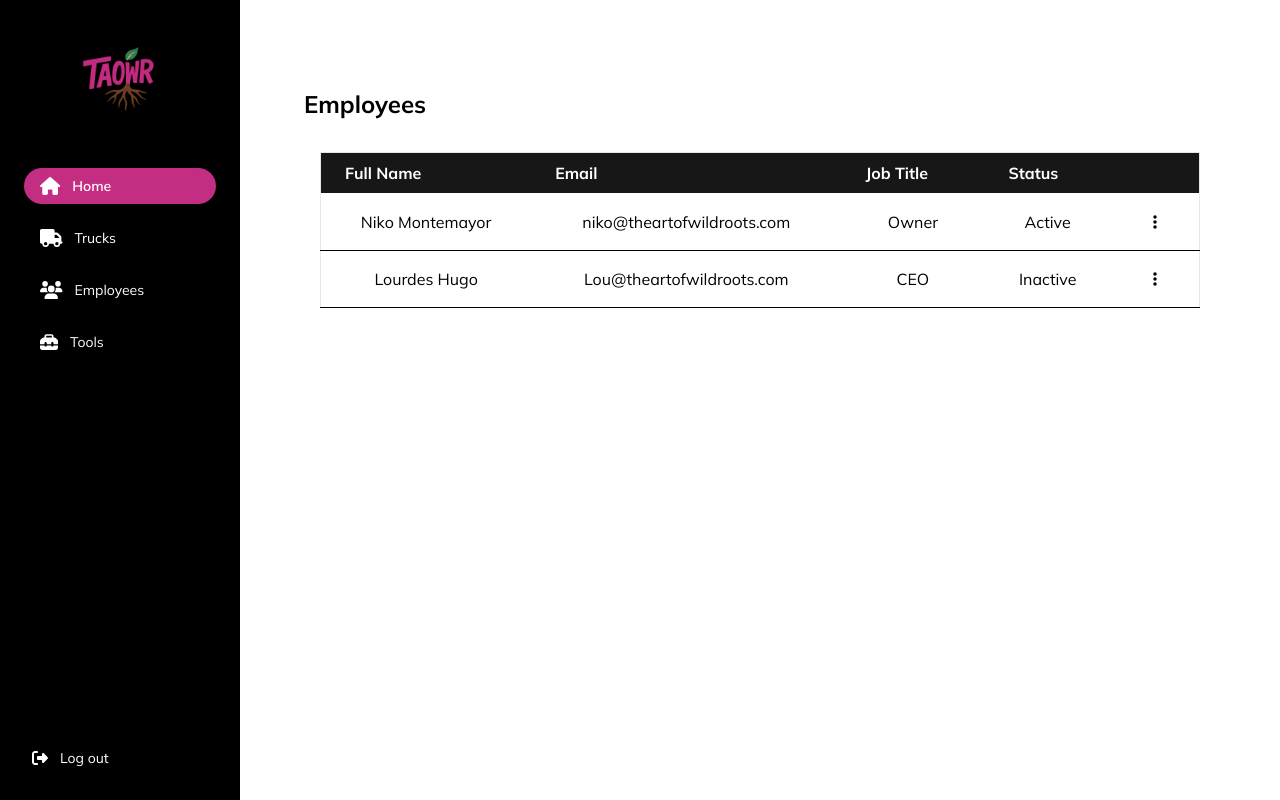
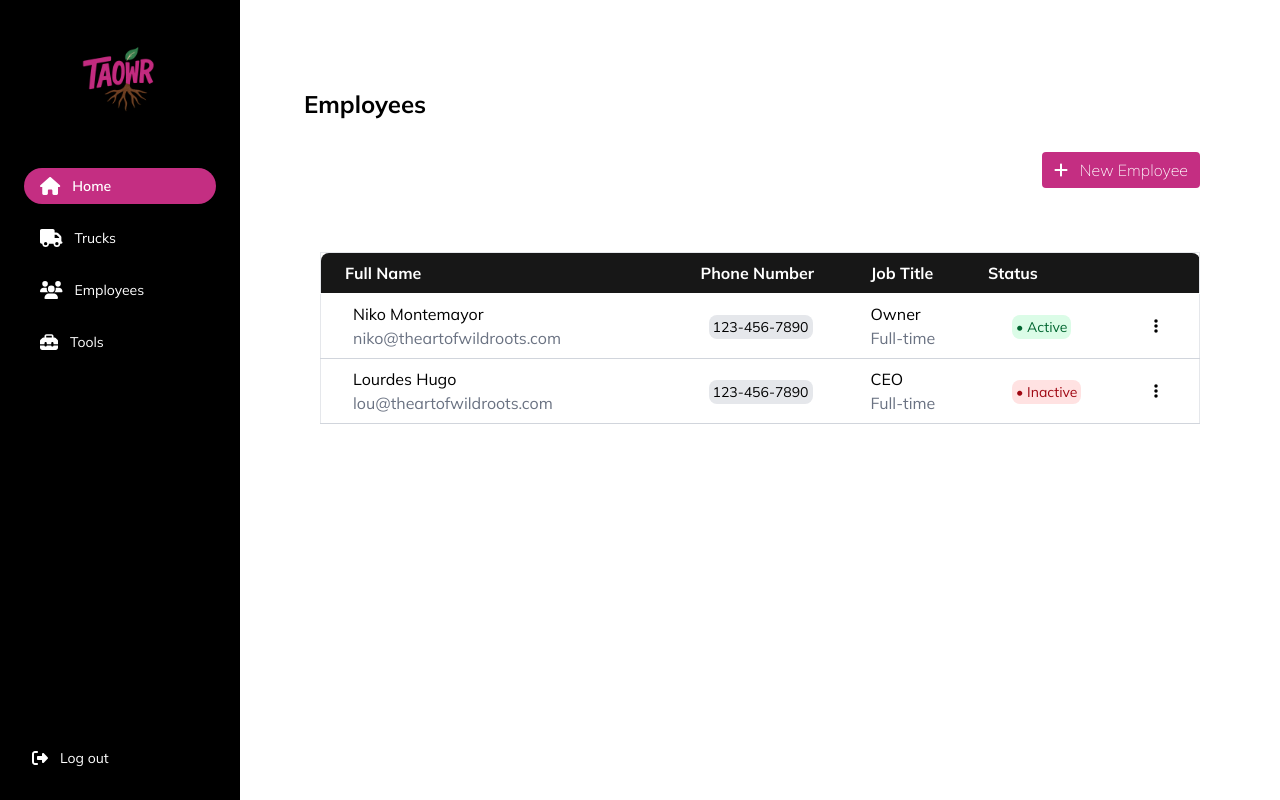
Before and after one commit to wrpachonlop/TAOWR-frontend, a Next.js app: page /employees in a window 1280 px wide. Built offline with nearby package versions, Linux system fonts and the light colour scheme; a web font is replaced by a local one.

Commit message:
Le coloqué estilos a la tabla de empleados, agregué el botón de nuevo empleado

```diff
--- a/src/app/employees/page.js
+++ b/src/app/employees/page.js
@@ -1,7 +1,7 @@
 'use client';
 import React, {useState} from 'react';
 import { FontAwesomeIcon } from '@fortawesome/react-fontawesome'
-import { faEllipsisVertical } from '@fortawesome/free-solid-svg-icons'
+import { faEllipsisVertical, faPlus } from '@fortawesome/free-solid-svg-icons'
 export default function EmployeesPage() {
     const optionsForMenu = [
       {value:1, name: 'View Profile'},
@@ -29,31 +29,41 @@ export default function EmployeesPage() {
 
   const employees=[ //Estoy creando las tablas con la información de los empleados
     { id: 1, CreatedAt : '2025-05-03', UpdatedAt: '2025-05-03', DeletedAt: null, FullName:'Niko Montemayor', Email:'niko@theartofwildroots.com', Phone:'123-456-7890', Address: '123 Main St' , PostalCode: 'V5K0A1' , DriversLicense: 'D1234567' , SIN: '123456789' , BirthDate: '1990-01-01' , IsAdmin: false , IsActive: true , StartDate: "2024-05-01" , JobTitle: 'Owner', TypeContract: 'Full-time', Salary: 50000, InstitutionNo: "001", AccountNo: "123456789",TransitNo: "00011",BankAccountName: "John Doe",Tools: [], Trucks: [],EmergencyContacts: [{ID: 1,CreatedAt: "2025-05-03T17:12:18.716121Z",UpdatedAt: "2025-05-03T17:12:18.716121Z",DeletedAt: null,EmployeeID: 1,Name: "Jane Doe", Phone: "987-654-3210",Address: "456 Another Street",Relationship: "Spouse"}]},
-    { id: 2, CreatedAt : '2025-05-03', UpdatedAt: '2025-05-03',DeletedAt: null, FullName:'Lourdes Hugo', Email:'Lou@theartofwildroots.com', Phone:'123-456-7890', Address: '123 Main St' , PostalCode: 'V5K0A1' , DriversLicense: 'D1234567' , SIN: '123456789' , BirthDate: '1990-01-01' , IsAdmin: false , IsActive: false ,StartDate: "2024-05-01" , JobTitle: 'CEO', TypeContract: 'Full-time', Salary: 50000, InstitutionNo: "001",AccountNo: "123456789",TransitNo: "00011",BankAccountName: "John Doe",Tools: [],Trucks: [],EmergencyContacts: [{ID: 1,CreatedAt: "2025-05-03T17:12:18.716121Z",UpdatedAt: "2025-05-03T17:12:18.716121Z",DeletedAt: null,EmployeeID: 1,Name: "Jane Doe", Phone: "987-654-3210",Address: "456 Another Street",Relationship: "Spouse"}]},
+    { id: 2, CreatedAt : '2025-05-03', UpdatedAt: '2025-05-03',DeletedAt: null, FullName:'Lourdes Hugo', Email:'lou@theartofwildroots.com', Phone:'123-456-7890', Address: '123 Main St' , PostalCode: 'V5K0A1' , DriversLicense: 'D1234567' , SIN: '123456789' , BirthDate: '1990-01-01' , IsAdmin: false , IsActive: false ,StartDate: "2024-05-01" , JobTitle: 'CEO', TypeContract: 'Full-time', Salary: 50000, InstitutionNo: "001",AccountNo: "123456789",TransitNo: "00011",BankAccountName: "John Doe",Tools: [],Trucks: [],EmergencyContacts: [{ID: 1,CreatedAt: "2025-05-03T17:12:18.716121Z",UpdatedAt: "2025-05-03T17:12:18.716121Z",DeletedAt: null,EmployeeID: 1,Name: "Jane Doe", Phone: "987-654-3210",Address: "456 Another Street",Relationship: "Spouse"}]},
   ];
     return (
       <div className="p-8 m-8">
         <h1 className="text-2xl font-bold mb-4 mt-6">Employees</h1>
-          <div className="overflow-x-auto p-4">  {/* permite hacer scroll si la tabla es muy ancha */}
-          <table className="min-w-full bg-white border border-gray-200">{/*  crea la tabla con todo el ancho disponible con fondo blanco y borde gris*/}
+          <div className='flex justify-end p-4'>
+              <button onClick={()=>alert('Hiciste Click')} className=" block text-left bg-primary font-thin text-white px-3 py-1.5 rounded">
+                <span className='pr-2'><FontAwesomeIcon icon={faPlus} /></span> New Employee
+              </button>
+          </div>
+          <div className=" rounded-lg overflow-x-auto p-4">  {/* permite hacer scroll si la tabla es muy ancha */}
+          <table className="min-w-full bg-white border border-gray-200 mt-8">{/*  crea la tabla con todo el ancho disponible con fondo blanco y borde gris*/}
             <thead className="bg-foreground h-1/2 text-left">{/*  encabezado de la tabla */}
               <tr className='text-background'>
-                <th className="py-2 px-6 border-b">Full Name</th>{/*  py - padding vertical y px - padding horizontal y border-b hace una línea inferior */}
-                <th className="py-2 px-6 border-b">Email</th>
-                <th className="py-2 px-6 border-b">Job Title</th>
-                <th className="py-2 px-6 border-b">Status</th>
-                <th className="border-b"></th>
+                <th className="py-2 px-6 border-b rounded-tl-lg w-1/3">Full Name</th>{/*  py - padding vertical y px - padding horizontal y border-b hace una línea inferior */}
+                <th className="py-2 px-6 border-b w-1/6">Phone Number</th>
+                <th className="py-2 px-4 border-b w-1/8">Job Title</th>
+                <th className="py-2 border-b w-1/8">Status</th>
+                <th className="border-b rounded-tr-lg w-1/20"></th>
               </tr>
             </thead>
             <tbody>
               {employees.map((user) => (
-                <tr key={user.id} className="text-center">{/* En React, cuando haces listas (.map() para crear elementos repetidos como filas de tabla), necesitas darle una key única a cada elemento. Key ayuda a identificar cada fila de manera única (cómo el id del usuario)*/}
-                  <td className="py-2 px-4 border-b">{user.FullName}</td>
-                  <td className="py-2 px-4 border-b">{user.Email}</td>
-                  <td className="py-2 px-4 border-b">{user.JobTitle}</td>
-                  <td className="py-2 px-4 border-b">
-                    {user.IsActive  ? "Active":"Inactive"}</td>
-                  <td className="py-2 px-4 border-b">
+                <tr key={user.id} className="">{/* En React, cuando haces listas (.map() para crear elementos repetidos como filas de tabla), necesitas darle una key única a cada elemento. Key ayuda a identificar cada fila de manera única (cómo el id del usuario)*/}
+                  <td className="py-2 pl-8 pr-2 border-b last:rounded-bl-lg text-left border-gray-300">{user.FullName}<br/>
+                    <span className='text-gray-500'>{user.Email}</span></td>
+                  <td className="py-2 px-8 border-b border-gray-300">
+                    <span className="inline-block bg-gray-200 text-sm px-1 py-0.5 rounded-lg">{user.Phone}</span>
+                    </td>
+                  <td className="py-2 px-4 border-b border-gray-300">{user.JobTitle}<br/>
+                    <span className='text-gray-500'>{user.TypeContract}</span>
+                  </td>
+                  <td className="py-2 px-6 border-b border-gray-300">
+                    {user.IsActive  ? <span className="inline-block bg-green-100 text-sm px-1 py-0.5 rounded-lg text-green-800">• Active</span>:<span className="inline-block bg-red-100 text-sm px-1 py-0.5 rounded-lg text-red-800">• Inactive</span>}</td>
+                  <td className="py-2 px-4 border-b last:rounded-br-lg border-gray-300">
                     <button onClick={()=>handleClick(user.id)} className="white text-black px-4 py-2 rounded">
                       <FontAwesomeIcon icon={faEllipsisVertical} />
                     </button>
```
Also changed, not shown: src/app/globals.css (line endings or trailing spaces).
